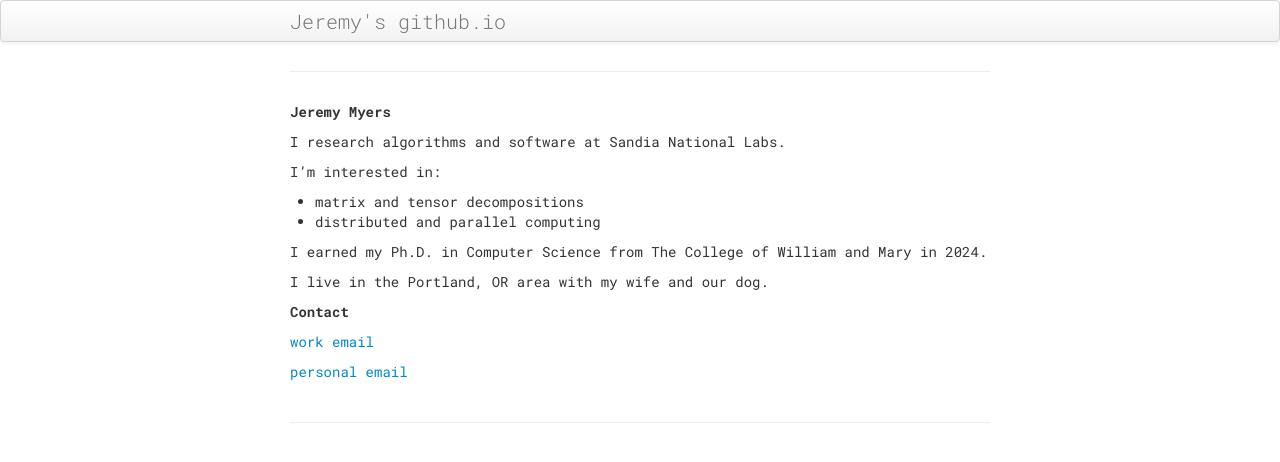
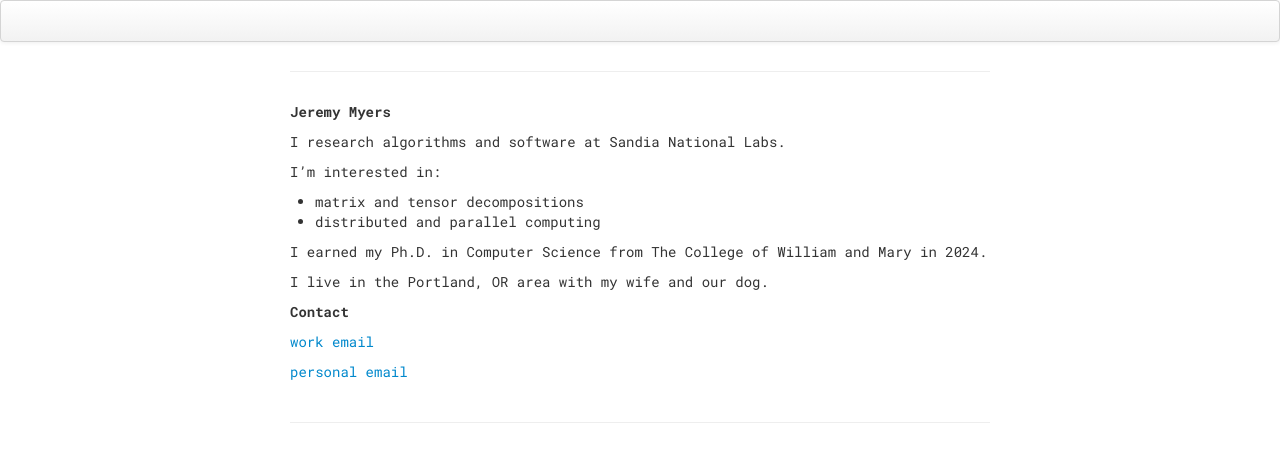
Before and after one commit to jeremy-myers/jeremy-myers.github.io, a Jekyll site: the page built from index.md, in a window 1280 px wide. Shown: the top 462 px of the page. Built offline with Jekyll 4.4.1, drawn with Linux system fonts in a browser that asks for light colours.

Commit message:
Update _config.yml

```diff
--- a/_config.yml
+++ b/_config.yml
@@ -8,7 +8,7 @@ highlighter: rouge
 # Themes are encouraged to use these universal variables
 # so be sure to set them if your theme uses them.
 #
-title : Jeremy's github.io
+title :
 author :
   name : Jeremy Myers
   email : jeremy.moulton.myers@gmail.com
```
